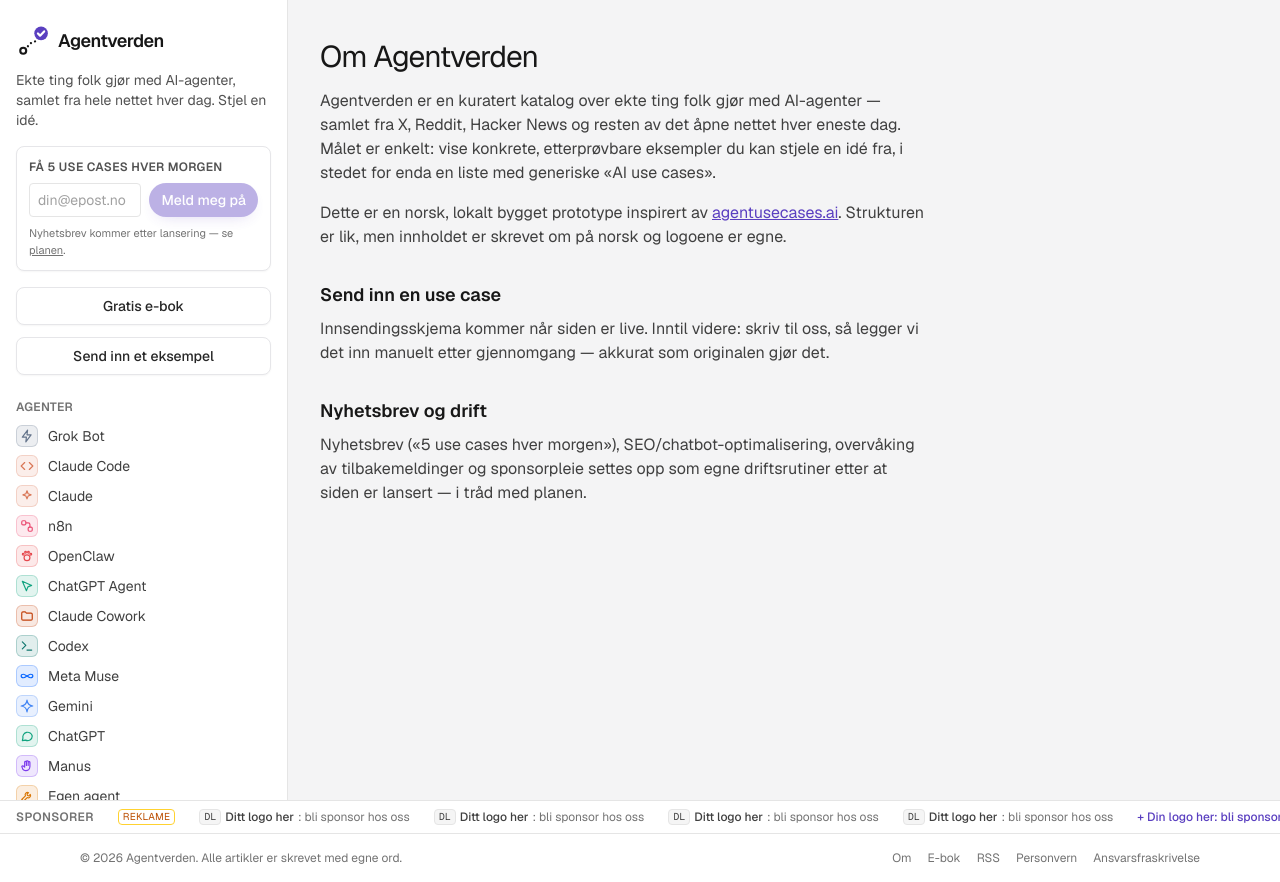
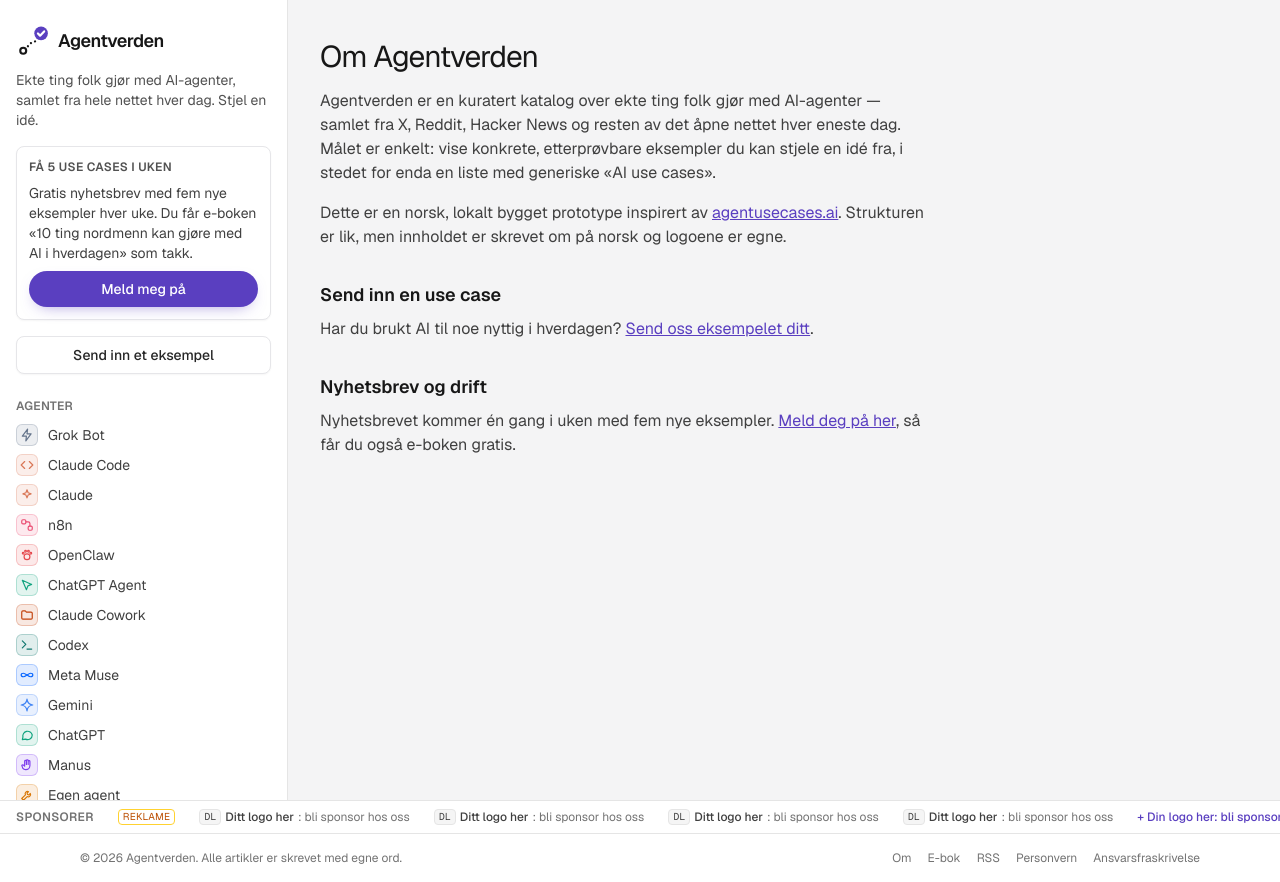
Before and after one commit to Lise-KI/agentverden, a Next.js app: page /om in a window 1280 px wide. Built offline with nearby package versions, Linux system fonts and the light colour scheme.

Commit message:
Nyhetsbrev: 5 use cases i uken. Aktiv påmeldingsknapp i sidemenyen, samtykketekst og personvern oppdatert, Om-siden rettet
Co-Authored-By: Claude Opus 5.5 <noreply@anthropic.com>
Claude-Session: https://claude.ai/code/session_011SA7d6mQTL3dwGya4JsLJm

```diff
--- a/src/app/om/page.tsx
+++ b/src/app/om/page.tsx
@@ -1,3 +1,4 @@
+import Link from "next/link";
 import type { Metadata } from "next";
 import Sidebar from "@/components/Sidebar";
 
@@ -39,17 +40,27 @@ export default function OmPage() {
           Send inn en use case
         </h2>
         <p>
-          Innsendingsskjema kommer når siden er live. Inntil videre: skriv til
-          oss, så legger vi det inn manuelt etter gjennomgang — akkurat som
-          originalen gjør det.
+          Har du brukt AI til noe nyttig i hverdagen?{" "}
+          <Link
+            href="/send-inn"
+            className="underline text-brand hover:text-brand-dark"
+          >
+            Send oss eksempelet ditt
+          </Link>
+          .
         </p>
         <h2 className="text-lg font-semibold mt-8 mb-2 text-neutral-900">
           Nyhetsbrev og drift
         </h2>
         <p>
-          Nyhetsbrev («5 use cases hver morgen»), SEO/chatbot-optimalisering,
-          overvåking av tilbakemeldinger og sponsorpleie settes opp som egne
-          driftsrutiner etter at siden er lansert — i tråd med planen.
+          Nyhetsbrevet kommer én gang i uken med fem nye eksempler.{" "}
+          <Link
+            href="/ebok/#nyhetsbrev"
+            className="underline text-brand hover:text-brand-dark"
+          >
+            Meld deg på her
+          </Link>
+          , så får du også e-boken gratis.
         </p>
       </main>
     </div>
--- a/src/app/personvern/page.tsx
+++ b/src/app/personvern/page.tsx
@@ -54,8 +54,8 @@ export default function PersonvernPage() {
         <p>
           <strong className="text-neutral-900">Hva du melder deg på.</strong>{" "}
           Når du fyller ut skjemaet og krysser av, melder du deg på
-          nyhetsbrevet fra Agentverden, med norske eksempler på hva folk gjør
-          med AI-agenter. Som takk får du e-boken «10 ting nordmenn kan gjøre
+          nyhetsbrevet fra Agentverden, som kommer én gang i uken med fem
+          norske eksempler på hva folk gjør med AI-agenter. Som takk får du e-boken «10 ting nordmenn kan gjøre
           med AI i hverdagen». Dette står i skjemaet før du sender det. Melder
           du deg av, beholder du e-boken.
         </p>
--- a/src/components/NewsletterSignup.tsx
+++ b/src/components/NewsletterSignup.tsx
@@ -10,12 +10,12 @@ type Variant = "newsletter" | "ebook";
 
 const headings: Record<Variant, { heading: string; what: string }> = {
   newsletter: {
-    heading: "Få nye eksempler og en gratis e-bok",
-    what: "Meld deg på nyhetsbrevet fra Agentverden, med norske eksempler på hva folk gjør med AI-agenter. Som takk får du e-boken «10 ting nordmenn kan gjøre med AI i hverdagen».",
+    heading: "Få 5 use cases i uken",
+    what: "Gratis nyhetsbrev fra Agentverden med fem nye, norske eksempler på hva folk gjør med AI-agenter, én gang i uken. Som takk får du e-boken «10 ting nordmenn kan gjøre med AI i hverdagen».",
   },
   ebook: {
     heading: "Meld deg på nyhetsbrevet og få e-boken gratis",
-    what: "Du melder deg på nyhetsbrevet fra Agentverden, med norske eksempler på hva folk gjør med AI-agenter. Som takk får du e-boken. Du kan melde deg av når som helst, og e-boken beholder du.",
+    what: "Du melder deg på nyhetsbrevet fra Agentverden: fem nye, norske eksempler på hva folk gjør med AI-agenter, én gang i uken. Som takk får du e-boken. Du kan melde deg av når som helst, og e-boken beholder du.",
   },
 };
 
@@ -43,8 +43,9 @@ export default function NewsletterSignup({
 
   return (
     <section
+      id="nyhetsbrev"
       aria-labelledby="signup-heading"
-      className="glass rounded-xl p-4 sm:p-5 mt-10"
+      className="glass rounded-xl p-4 sm:p-5 mt-10 scroll-mt-6"
     >
       <h2
         id="signup-heading"
@@ -122,7 +123,8 @@ export default function NewsletterSignup({
                         required
                       />
                       <span>
-                        Ja, jeg vil ha e-boken og nyhetsbrevet fra Agentverden.
+                        Ja, jeg vil ha e-boken og nyhetsbrevet fra Agentverden
+                        (5 use cases i uken).
                         Jeg har lest{" "}
                         <Link
                           href="/personvern"
--- a/src/components/Sidebar.tsx
+++ b/src/components/Sidebar.tsx
@@ -82,41 +82,22 @@ export default function Sidebar() {
         </p>
 
         <div className="glass rounded-lg p-3 mb-4 space-y-2">
-          <label className="block text-xs font-semibold uppercase tracking-wide text-neutral-600">
-            Få 5 use cases hver morgen
-          </label>
-          <div className="flex gap-2">
-            <input
-              type="email"
-              disabled
-              placeholder="din@epost.no"
-              className="flex-1 min-w-0 rounded border border-neutral-200 bg-white px-2 py-1.5 text-sm text-neutral-700 placeholder:text-neutral-400"
-            />
-            <button
-              disabled
-              title="Kommer når nyhetsbrevet er satt opp"
-              className="btn-stripe-primary opacity-40 text-sm px-3 py-1.5"
-            >
-              Meld meg på
-            </button>
-          </div>
-          <p className="text-[11px] text-neutral-500">
-            Nyhetsbrev kommer etter lansering — se{" "}
-            <Link href="/om" className="underline hover:text-neutral-900">
-              planen
-            </Link>
-            .
+          <p className="text-xs font-semibold uppercase tracking-wide text-neutral-600">
+            Få 5 use cases i uken
           </p>
+          <p className="text-sm text-neutral-700">
+            Gratis nyhetsbrev med fem nye eksempler hver uke. Du får e-boken
+            «10 ting nordmenn kan gjøre med AI i hverdagen» som takk.
+          </p>
+          <Link
+            href="/ebok/#nyhetsbrev"
+            className="btn-stripe-primary block text-center text-sm px-3 py-2"
+          >
+            Meld meg på
+          </Link>
         </div>
 
-        <Link
-          href="/ebok"
-          className="glass glass-hover block w-full text-center rounded-lg px-3 py-2 text-sm font-medium mb-3 text-neutral-800"
-        >
-          Gratis e-bok
-        </Link>
-
-        <Link
+                <Link
           href="/send-inn"
           className="glass glass-hover block w-full text-center rounded-lg px-3 py-2 text-sm font-medium mb-6 text-neutral-800"
         >
```
